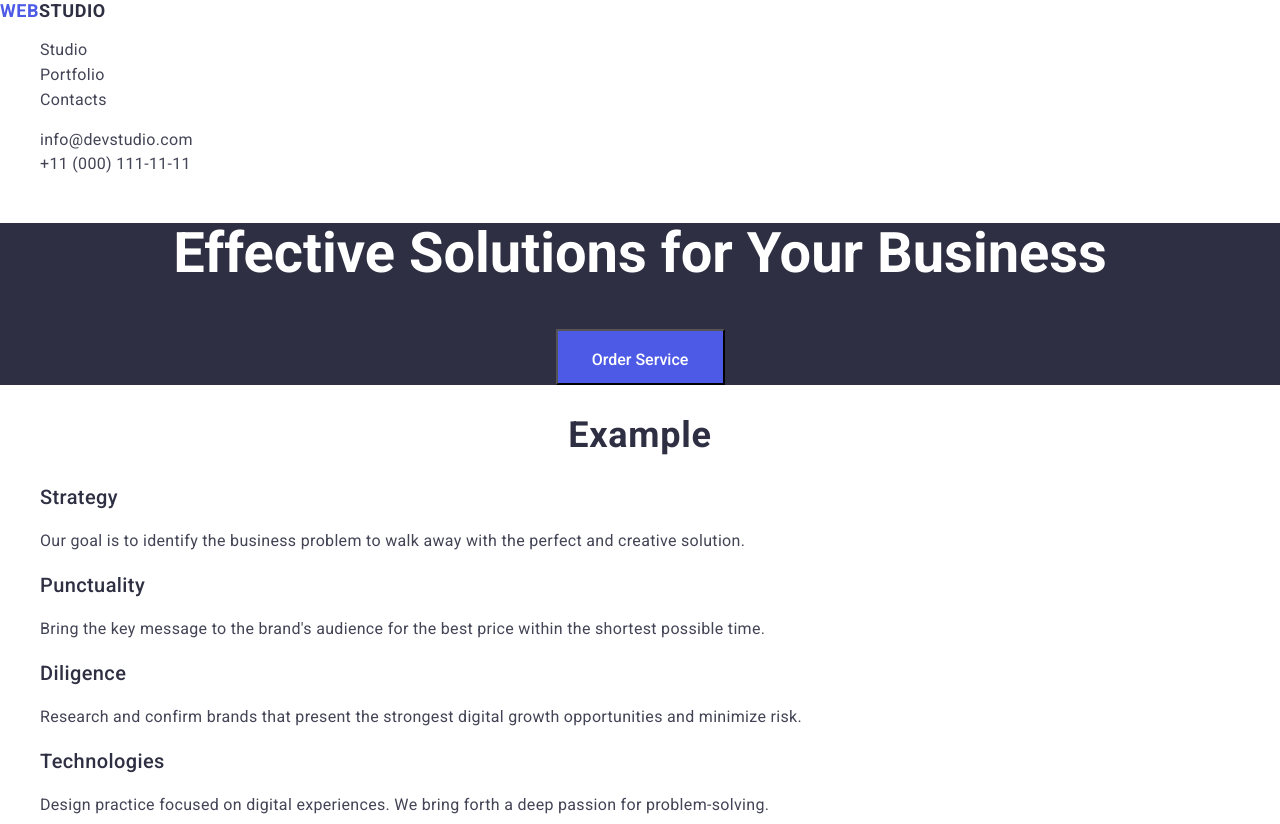
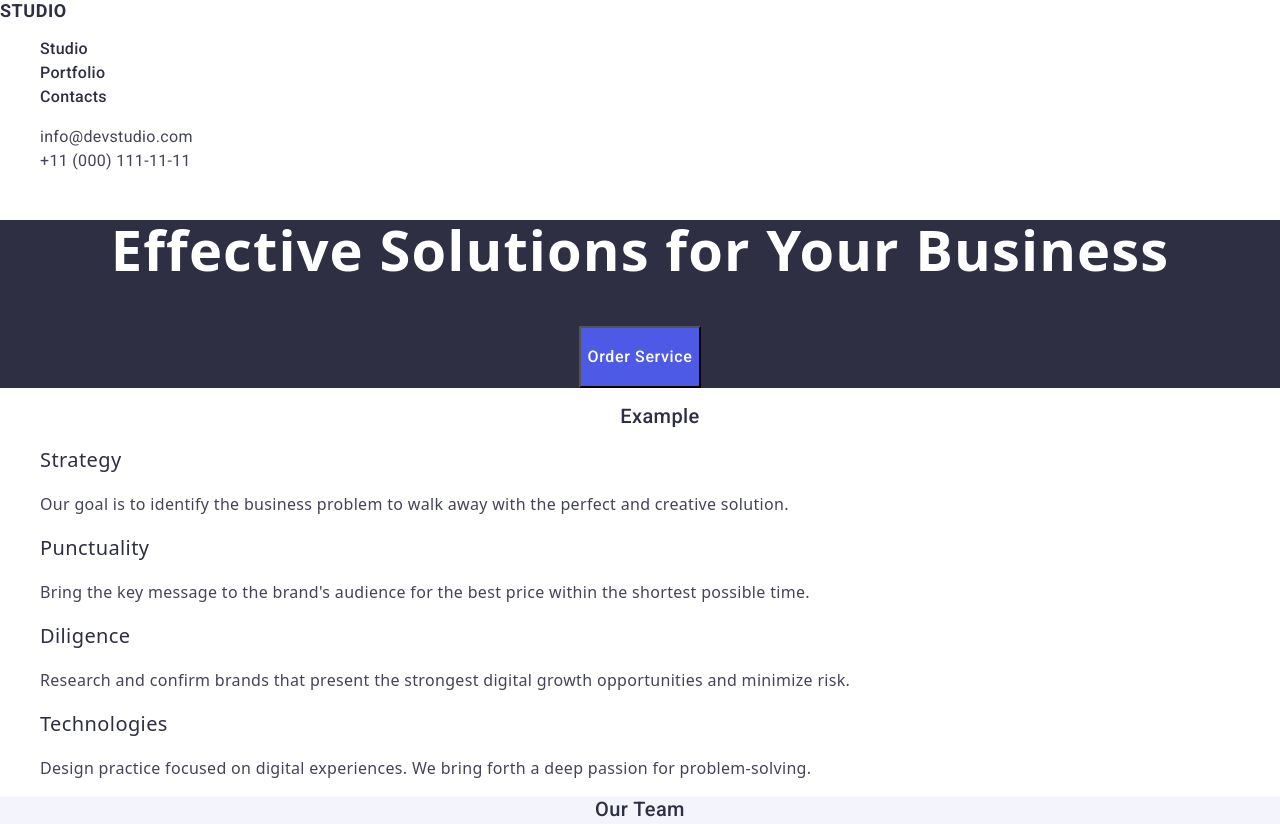
Before and after one commit to Sotasill/goit-markup-hw-02, a plain HTML site: page index.html in a window 1280 px wide. Shown: the top 824 px of the page. Drawn offline with nearby package versions, Linux system fonts and the light colour scheme.

Commit message:
commit 7

```diff
--- a/css/style.css
+++ b/css/style.css
@@ -3,6 +3,15 @@ body {
     color: #434455;
     background-color: #FFFFFF;
 }
+
+.logo {font-family: "Raleway" sans-serif;
+    font-size: 18px;
+    font-weight: 700;
+    line-height: 21px;
+    color: #4D5AE5;
+    line-height: 1.17;
+    letter-spacing: 0.03em;
+    text-transform: uppercase}
 
 .web-logo {
    font-family: "Raleway" sans-serif;
@@ -16,20 +25,12 @@ body {
 }
 
 .studio-logo {
-    font-family: "Raleway" sans-serif;
-    font-size: 18px;
-    font-weight: 700;
-    line-height: 21px;
-    color: #2E2F42;
-    line-height: 1.17;
-    letter-spacing: 0.03em;
-    text-transform: uppercase
+    color: #2e2f42;
 }
 
 .frontpage {
 
-
-        background-color: #2E2F42;
+    background-color: #2e2f42;
     color: #FFFFFF;
     text-align: center;
 }
@@ -75,35 +76,37 @@ body {
 }
 
 
-.header1 {
-
-
-
-    text-align: center;
-    font-family: 'Roboto', sans-serif;
+.header-logo {
     font-size: 56px;
     font-weight: 700;
-    line-height: 60px;
+    line-height: 1.07;
+    text-align: center;
+    letter-spacing: 0.02em;
+    color: #ffffff;
 
 
 }
 
 .button {
+    font-family: 'Roboto', sans-serif;
+    font-weight: 500;
+    font-size: 16px;
+    line-height: 1.5;
+    letter-spacing: 0.04em;
     background-color: #4D5AE5;
     color: #FFFFFF;
-    width: 169px;
-    height: 56px;
-    box-shadow: 0 4 4 0;
     cursor: pointer;
 }
 
-.button-text {
-    font-family: 'Roboto', sans-serif;
-    font-weight: 500;
-    font-size: 16px;
-    line-height: 24px;
-    text-align: center;
- }
+.button:hover {
+    color: #404BBF;
+}
+
+.button:focus {
+    color: #404BBF;
+}
+
+
 
 a {
     font-family: 'Roboto', sans-serif;
@@ -132,36 +135,49 @@ text-align: center;
 
 }
 
-h3 {
-    color: #2E2F42;
-font-family: Roboto;
+
+
+
+
+.pref-head {
+color: #2E2F42;
 font-size: 20px;
 font-weight: 500;
-line-height: 24px;
+line-height: 1.2;
 letter-spacing: 0.02em;
-text-align: center;
+}
+
+.pref-head-minor{
+    color: #2E2F42;
+font-size: 20px;
+font-weight: 500;
+line-height: 1.2;
+letter-spacing: 0.02em;
+}
+
+
+
+
+.pref-text {
+color: #434455;
+font-size: 16px;
+line-height: 1.5;
+letter-spacing: 0.02em;
+
 
 }
 
-.pref-head {
-color: #2E2F42;
-font-family: Roboto;
-font-size: 20px;
-font-weight: 500;
-line-height: 24px;
-letter-spacing: 0.02em;
-text-align: left;
-
+.team {
+    background-color: #F4F4FD;
+    line-height: 1.11;
+    text-align: center;
+    letter-spacing: 0.02em;
+    text-transform: capitalize;
+    color:#2e2f42;
 }
 
-.pref-text {
-    color: #434455;
-    font-family: Roboto;
-font-size: 16px;
-font-weight: 400;
-line-height: 24px;
-letter-spacing: 0.02em;
-text-align: left;
+.name {
+    font-size: 36px;
 
 }
 
@@ -209,12 +225,8 @@ text-align: center;
 }
 
 .footer-text {
+    line-height: 1.5;
     color: #F4F4FD;
-    font-family: Roboto;
-font-size: 16px;
-font-weight: 400;
-line-height: 24px;
-letter-spacing: 0.02em;
-text-align: left;
+    letter-spacing: 0.02em
 
 }
--- a/index.html
+++ b/index.html
@@ -18,13 +18,13 @@
 
     <header>
         <nav>
-            <a href="./index.html"><span class="web-logo">Web</span><span class="studio-logo">Studio</span></a>
+            <a class="logo" href="./index.html"><span class="studio-logo">Studio</span></a>
 
             <ul>
 
-                <li class="studio-link"><a href="./index.html">Studio</a></li>
-                <li class="studio-link"><a href="">Portfolio</a></li>
-                <li class="studio-link"><a href="">Contacts</a></li>
+                <li><a class="studio-link" href="./index.html">Studio</a></li>
+                <li><a class="studio-link" href="">Portfolio</a></li>
+                <li><a class="studio-link" href="">Contacts</a></li>
              </ul>
         </nav>
 
@@ -48,77 +48,79 @@
         <section class="frontpage">
 
 
-        <h1 class="header1">Effective Solutions
+        <h1 class="header-logo">Effective Solutions
         for Your Business</h1>
 
 
-        <button class="button" type="button"><p class="button-text">Order Service</p></button>
+        <button class="button" type="button"><p>Order Service</p></button>
 
     </section>
 
     <!-- Preferention section -->
 
         <section class="pref">
-            <div>
-                <h2>Example</h2>
+
+
 
                <ul>
+                <li><h2 class="pref-head">Example</h2></li>
+
                 <li>
-                    <h3 class="pref-head">Strategy</h3>
+                    <h3 class="pref-head-minor">Strategy</h3>
 
                 <p class="pref-text">Our goal is to identify the business
                     problem to walk away with the perfect and creative solution. </p>
                 </li>
 
                 <li>
-                    <h3 class="pref-head">Punctuality</h3>
+                    <h3 class="pref-head-minor">Punctuality</h3>
                 <p class="pref-text">Bring the key message to the brand's audience for the best price within the shortest possible time.</p>
                 </li>
 
                 <li>
-                    <h3 class="pref-head">Diligence</h3>
+                    <h3 class="pref-head-minor">Diligence</h3>
                     <p class="pref-text">Research and confirm brands that present the strongest digital growth opportunities and minimize risk.</p>
                 </li>
 
                 <li>
-                    <h3 class="pref-head">Technologies</h3>
+                    <h3 class="pref-head-minor">Technologies</h3>
                     <p class="pref-text">Design practice focused on digital experiences. We bring forth a deep passion for problem-solving.</p>
 
                 </li>
                 </ul>
-            </div>
+
 
         </section>
 
         <!-- Team section -->
 
-        <section>
-            <h2>Our Team</h2>
+        <section class="team">
+            <h2 class="pref-head">Our Team</h2>
 
 
             <ul>
                 <li>
                     <img class="photo" src="./images/mark1.jpg" alt="Mark Guerrero" width="264" height="260">
 
-                    <h3>Mark Guerrero</h3>
+                    <h3 class=".pref-head-minor">Mark Guerrero</h3>
                     <p class="profession">Product Designer</p>
                 </li>
 
             <li>
                 <img class="photo" src="./images/tom1.jpg" alt="Tom Ford" width="264" height="260">
 
-                <h3>Tom Ford</h3>
+                <h3 class=".pref-head-minor">Tom Ford</h3>
                 <p class="profession">Frontend Developer</p>
             </li>
 
             <li>
                 <img class="photo" src="./images/camila1.jpg" alt="Camila Garcia" width="264" height="260">
-                <h3>Camila Garcia</h3>
+                <h3 class=".pref-head-minor">Camila Garcia</h3>
                 <p class="profession">Marketing</p>
             </li>
 
             <li><img class="photo" src="./images/daniel1.jpg" alt="Daniel Wilson" width="264" height="260">
-                <h3>Daniel Wilson</h3>
+                <h3 class=".pref-head-minor">Daniel Wilson</h3>
                 <p class="profession">UI Designer</p>
             </li>
 
@@ -179,14 +181,14 @@
 
 <!-- Footer section -->
 
-<footer>
-    <div class="footer">
-        <a href="./index.html"><span class="web-logo">Web</span><span class="studio-logo-footer">Studio</span></a>
+<footer class="footer">
+
+    <a class="logo" href="./index.html"><span class="studio-logo">Studio</span></a>
 
     <p class="footer-text">Increase the flow of customers and sales for your business with digital marketing & growth solutions.
 
     </p>
-    </div>
+
 
 
 </footer>
```
